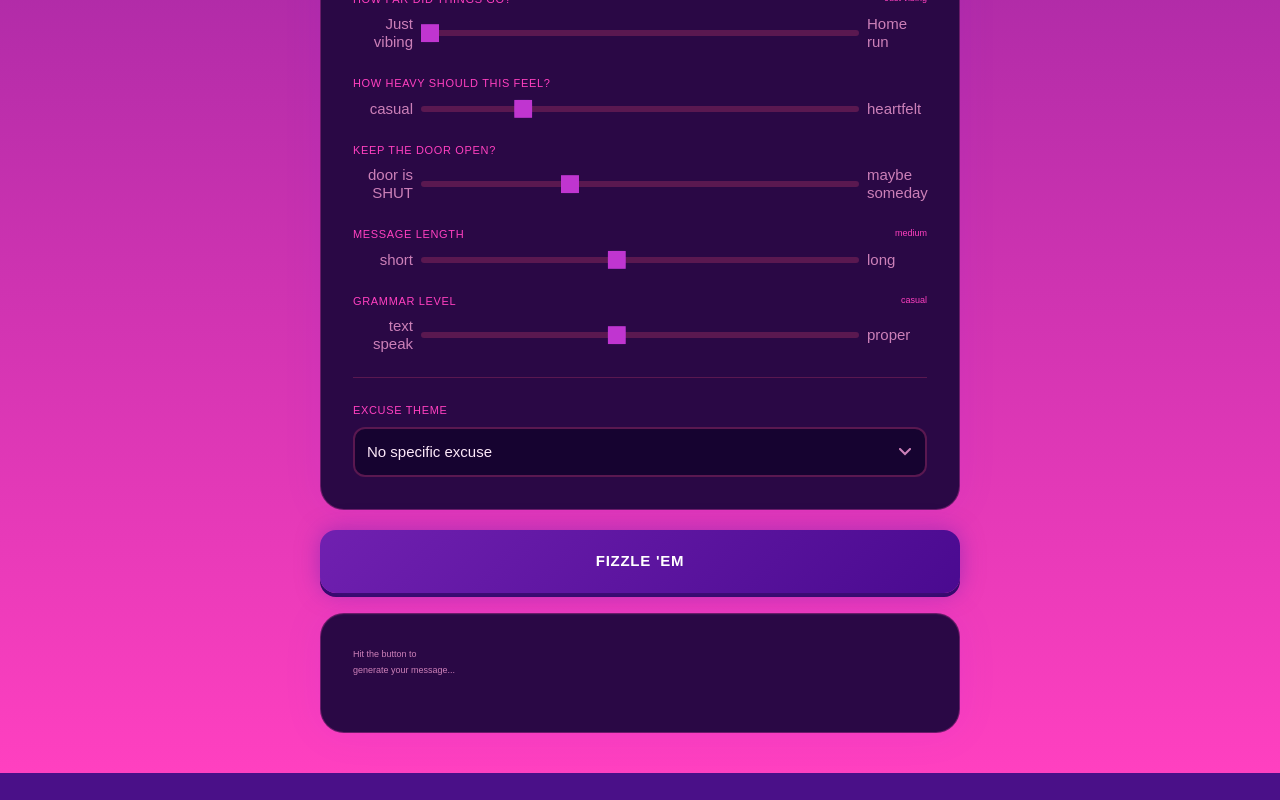
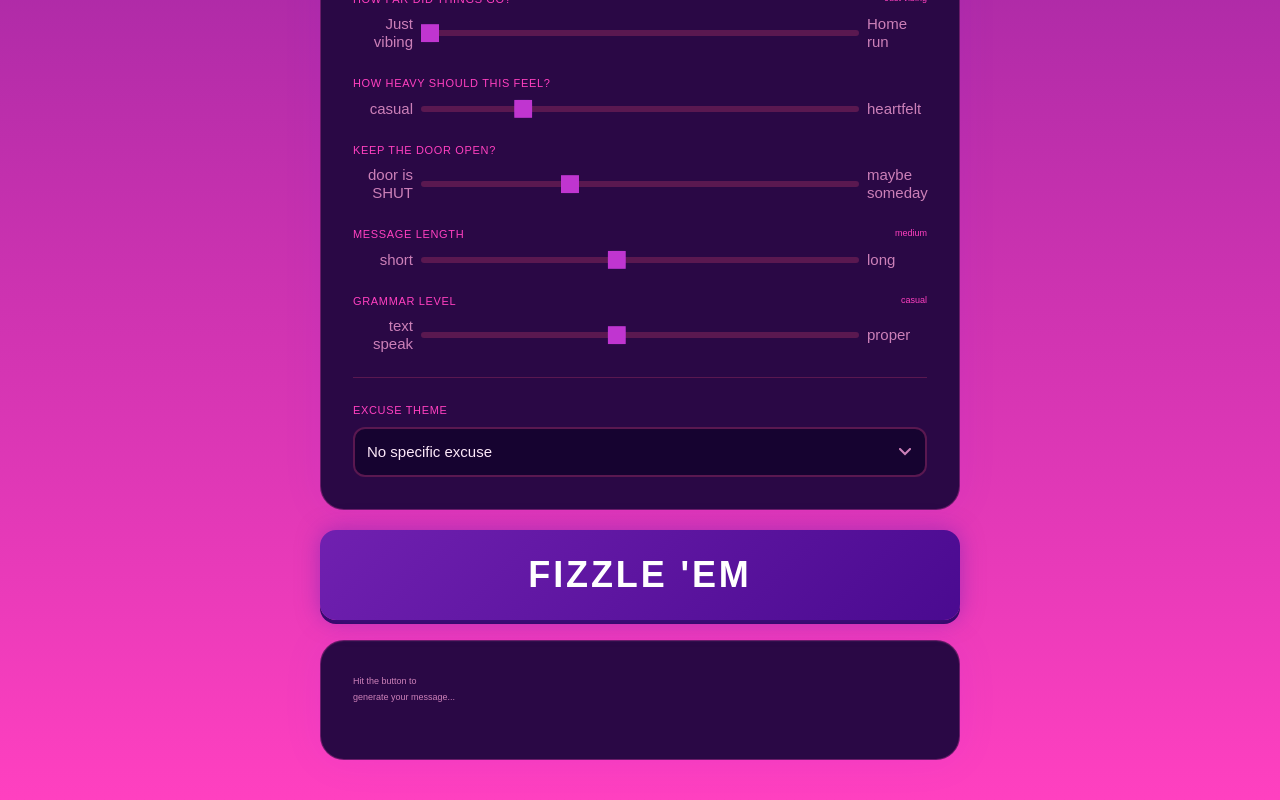
Before and after one commit to sweetjoeyvermouth/the-fizzler, a Next.js app: page / in a window 1280 px wide. Shown: the part 1043-1843 px from the top of the page. Before the commit the page ends 1816 px from the top, so only its background shows below. Built offline with nearby package versions, Linux system fonts and the light colour scheme.

Commit message:
Big bold FIZZLE EM button text

```diff
--- a/app/globals.css
+++ b/app/globals.css
@@ -148,14 +148,14 @@ input[type="range"]::-moz-range-thumb {
   background: linear-gradient(135deg, #7020b0 0%, #4a0a90 100%);
   color: #fff;
   font-family: Arial, sans-serif;
-  font-size: 15px;
+  font-size: 36px;
   font-weight: 900;
   width: 100%;
-  padding: 20px;
+  padding: 18px 20px;
   border-radius: 16px;
   border: none;
   cursor: pointer;
-  letter-spacing: 0.05em;
+  letter-spacing: 0.08em;
   box-shadow: 0 0 22px rgba(112, 32, 176, 0.55), 0 4px 0 #2a0660;
   transition: all 0.1s;
   position: relative;
```
